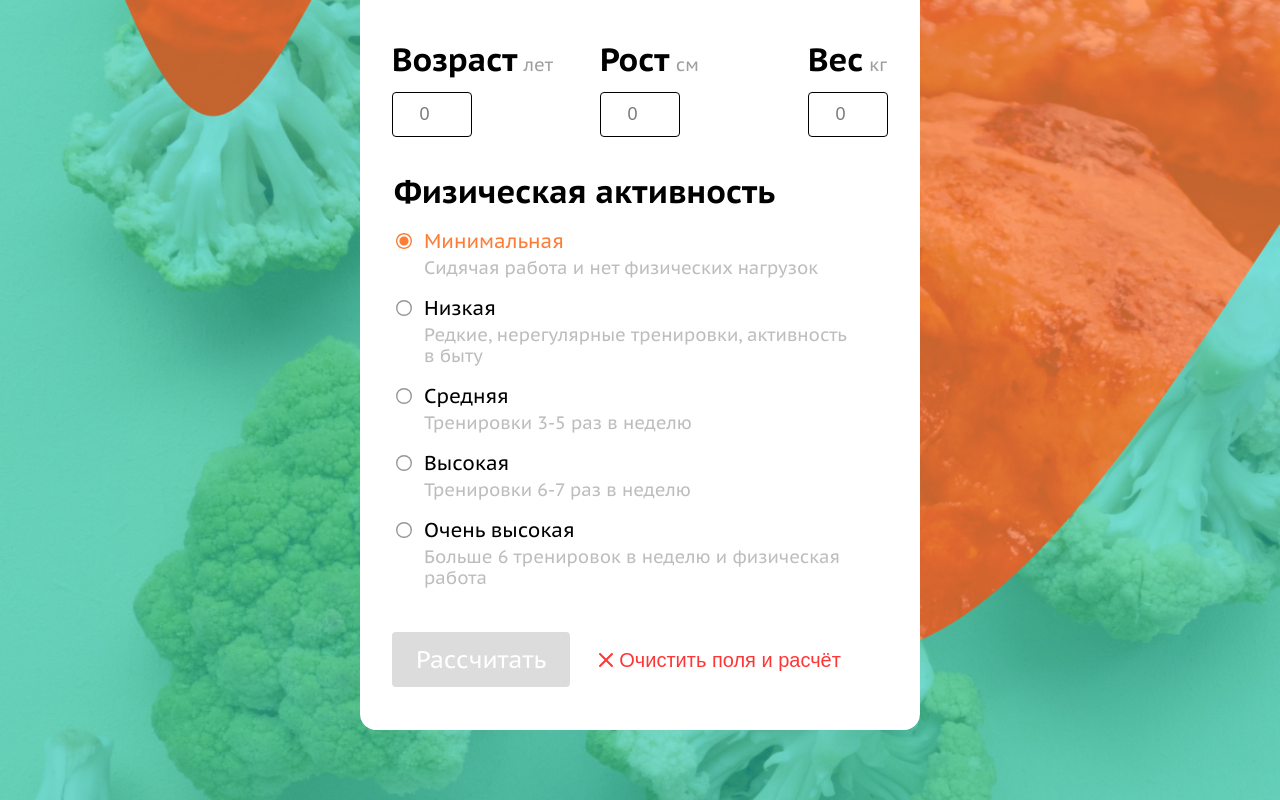
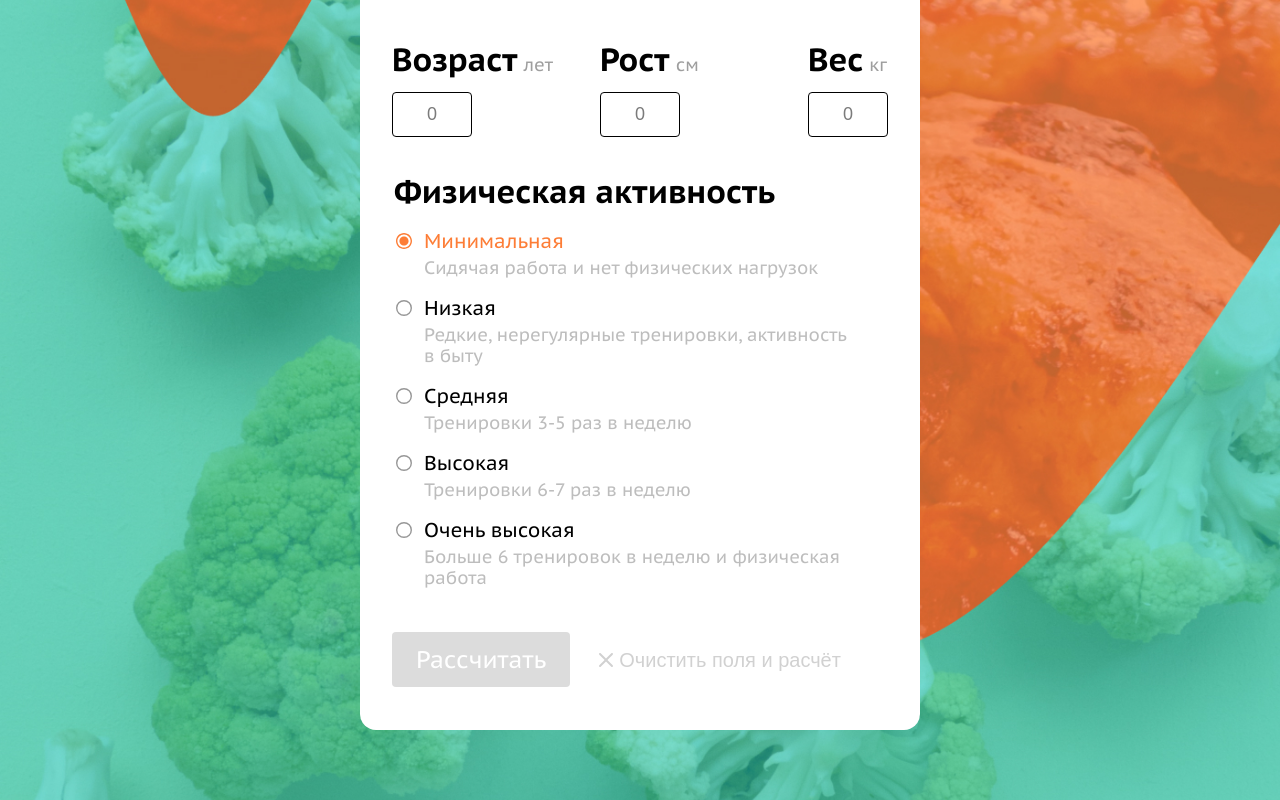
Before and after one commit to Rema04Dev/calories, a React (Vite) app: page / in a window 1280 px wide. Shown: the part 295-1095 px from the top of the page. Built offline with nearby package versions, Linux system fonts and the light colour scheme.

Commit message:
hanlde reset form

```diff
--- a/src/App.tsx
+++ b/src/App.tsx
@@ -21,7 +21,8 @@ const App = () => {
       'Выберите уровень вашей физической активности'
     ),
   });
-  const { register, handleSubmit, formState, watch } = useForm<IFormValues>({
+  const { register, handleSubmit, formState, watch, reset } =
+    useForm<IFormValues>({
       defaultValues: {
         gender: 'male',
         age: '',
@@ -60,8 +61,9 @@ const App = () => {
   };
   console.log(watchedFields);
 
-  const isNotDisable = watchedFields.every((field) => field);
-
+  const isNotDisableSubmit = watchedFields.every((field) => field);
+  const isNotDisableReset = watchedFields.some((filed) => filed);
+  console.log(isNotDisableReset);
   return (
     <main className="main">
       <div className="container">
@@ -80,11 +82,25 @@ const App = () => {
                 className="form__submit-button button"
                 name="submit"
                 type="submit"
-                disabled={!isNotDisable}
+                disabled={!isNotDisableSubmit}
               >
                 {t('form.submit')}
               </button>
-              <button className="form__reset-button" name="reset" type="reset">
+              <button
+                disabled={!isNotDisableReset}
+                onClick={() => {
+                  reset({
+                    gender: 'male',
+                    age: '',
+                    height: '',
+                    weight: '',
+                    activity: 'min',
+                  });
+                }}
+                className="form__reset-button"
+                name="reset"
+                type="button"
+              >
                 <svg
                   width="24"
                   height="24"
--- a/src/index.css
+++ b/src/index.css
@@ -133,11 +133,11 @@ input::-webkit-outer-spin-button,
 input::-webkit-inner-spin-button {
   margin: 0;
 
-  /* appearance: none; */
+  appearance: none;
 }
 
 /* ios inputs reset */
-/* select,
+select,
 textarea,
 input:matches([type="email"],
   [type="number"],
@@ -147,7 +147,7 @@ input:matches([type="email"],
   [type="text"],
   [type="url"]) {
   appearance: none;
-} */
+}
 
 input[type="number"] {
   appearance: textfield;
```
Lines whose indentation alone changed are shown as unchanged.
